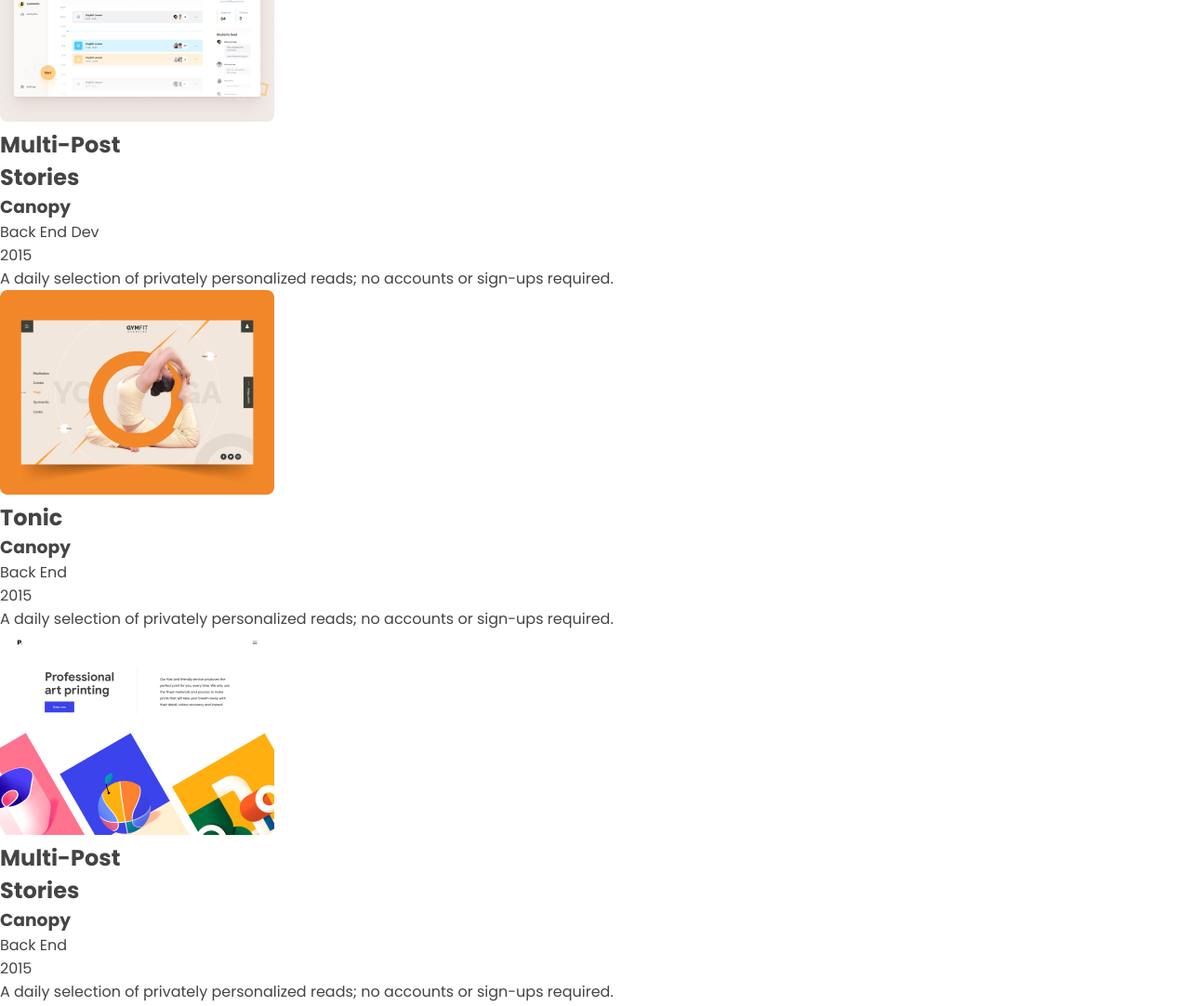
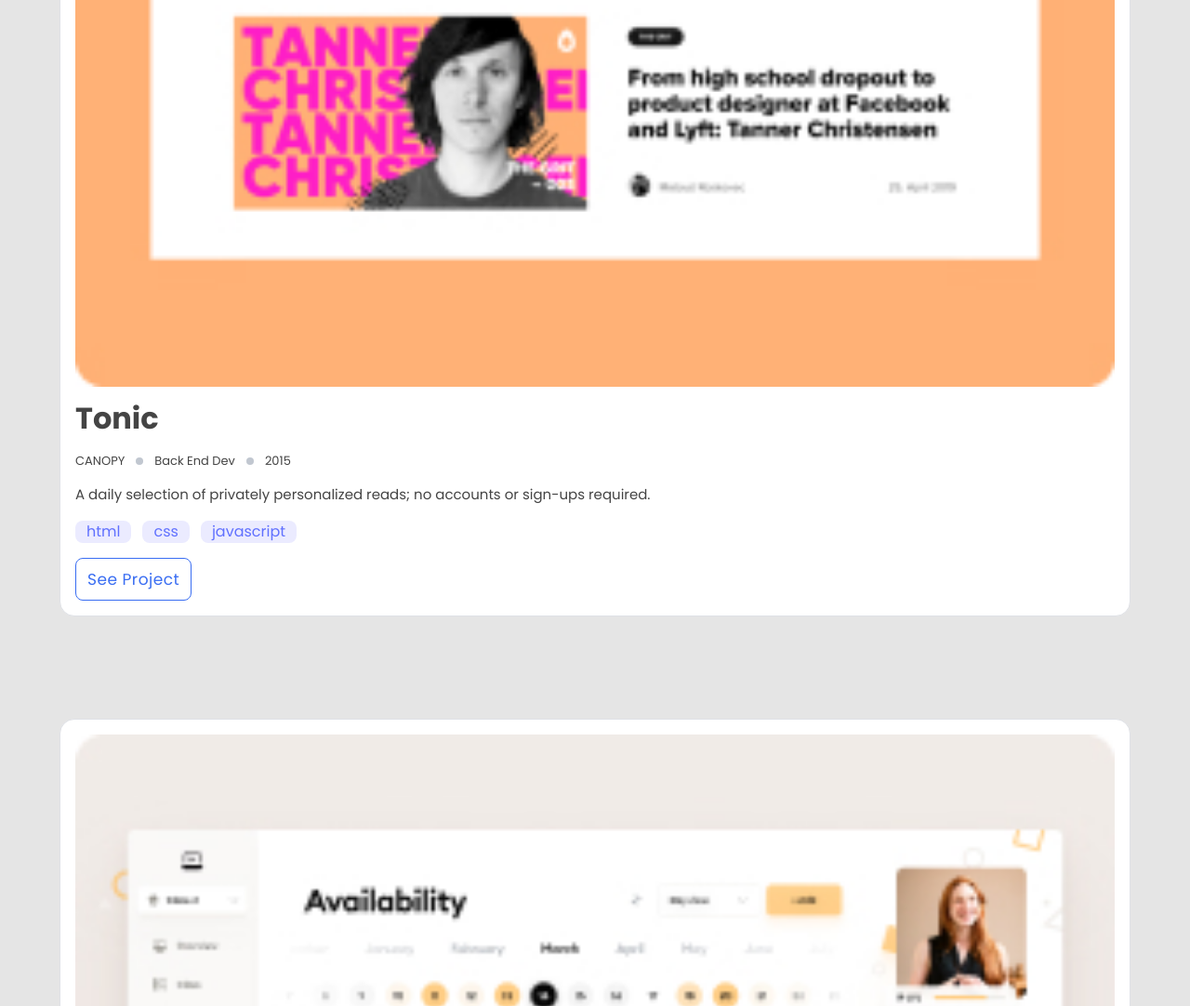
Before and after one commit to kkolade/kolakolade.me.old, a website: page index.html in a window 1280 px wide. Shown: the part 1320-2402 px from the top of the page at 93% size. Drawn offline with Linux system fonts and the light colour scheme.

Commit message:
Added styling for thework section
Styled the work section
Adjusted html to align to provided template
Created utility class for primary button in css

```diff
--- a/css/style.css
+++ b/css/style.css
@@ -48,6 +48,8 @@
   margin: 0 auto;
 }
 
+/* Header Section */
+
 .main-header__container {
   display: flex;
   justify-content: space-between;
@@ -81,6 +83,8 @@
   display: none;
 }
 
+/* Hero Section */
+
 .hero {
   height: 90vh;
   background-image: url("../asset/images/header-bg-mobile.jpg");
@@ -111,6 +115,84 @@
   padding-right: 20px;
 }
 
+/* Work Section */
+
+.work {
+  background-color: #e5e5e5;
+  /* margin: 0 auto; */
+  padding: 120px 0;
+}
+
+.work__container {
+  display: grid;
+  grid-template-rows: auto auto auto auto;
+  /* align-items: center; */
+  row-gap: 110px;
+  /* justify-content: center; */
+}
+.work__card {
+  background-color: #fff;
+  border-radius: 16px;
+  border: 1px solid #dfe1e6;
+  display: flex;
+  flex-direction: column;
+  padding: 16px;
+  gap: 12px;
+}
+
+.work__card-text-content {
+  display: flex;
+  flex-direction: column;
+  gap: 16px;
+}
+
+.work__card-title {
+  font-weight: 700;
+  font-size: 32px;
+  line-height: 44px;
+}
+
+.work__card-info {
+  display: flex;
+  align-items: center;
+  gap: 12px;
+  font-weight: 600px;
+  font-size: 13px;
+  line-height: 16px;
+}
+
+.work__card-project-titlet--callout {
+  text-transform: uppercase;
+}
+
+.marker {
+  width: 8px;
+  height: 8px;
+  background-color: #c1c7d0;
+  border-radius: 50%;
+}
+
+.work__card-description {
+  font-weight: 400;
+  font-size: 15px;
+  line-height: 24px;
+}
+
+.work__card-technology-list {
+  display: flex;
+  gap: 12px;
+  font-weight: 500;
+  line-height: 16px;
+  letter-spacing: 3%;
+  color: #6070ff;
+}
+
+.work__card-technology-item {
+  background-color: #ebebff;
+  padding: 4px 12px;
+  border-radius: 8px;
+}
+
 /* Breakpoint syles */
 
 /* @media (min-width: 480px) {
@@ -125,3 +207,23 @@
 
 /* @media (min-width: 1024px) {
 } */
+
+/* Utility Class */
+
+.btn-primary {
+  font-weight: 500;
+  font-size: 17px;
+  line-height: 24%;
+  letter-spacing: 0.03rem;
+  color: #396df2;
+  border: 1px solid #396df2;
+  border-radius: 8px;
+  padding: 20px 12px;
+  width: fit-content;
+}
+
+.btn-primary:hover {
+  color: #fff;
+  background-color: #396df2;
+  box-shadow: 0 5px 5px rgba(57, 109, 242, 0.2);
+}
--- a/index.html
+++ b/index.html
@@ -81,6 +81,7 @@
       </div>
     </section>
     <section class="work">
+      <div class="container work__container">
         <article class="work__card">
           <img
             src="asset/images/portfolio-1.jpg"
@@ -89,9 +90,11 @@
           />
           <div class="work__card-text-content">
             <h2 class="work__card-title">Tonic</h2>
-          <div class="work__info">
-            <h3 class="work__card-project-titlet">Canopy</h3>
+            <div class="work__card-info">
+              <p class="work__card-project-titlet--callout">Canopy</p>
+              <div class="marker"></div>
               <p class="work__card-project-stack">Back End Dev</p>
+              <div class="marker"></div>
               <p class="work__card-project-year">2015</p>
             </div>
             <p class="work__card-description">
@@ -105,7 +108,7 @@
                 <li class="work__card-technology-item">javascript</li>
               </ul>
             </div>
-          <a href="" class="work__cta">See Project</a>
+            <a href="" class="work__cta btn-primary">See Project</a>
           </div>
         </article>
         <article class="work__card">
@@ -116,9 +119,11 @@
           />
           <div class="work__card-text-content">
             <h2 class="work__card-title">Multi-Post<br />Stories</h2>
-          <div class="work__info">
-            <h3 class="work__card-project-titlet">Canopy</h3>
+            <div class="work__card-info">
+              <p class="work__card-project-titlet--callout">Canopy</p>
+              <div class="marker"></div>
               <p class="work__card-project-stack">Back End Dev</p>
+              <div class="marker"></div>
               <p class="work__card-project-year">2015</p>
             </div>
             <p class="work__card-description">
@@ -127,12 +132,12 @@
             </p>
             <div class="work__tech">
               <ul class="work__card-technology-list">
-              <li class="work__card-technology-item"></li>
-              <li class="work__card-technology-item"></li>
-              <li class="work__card-technology-item"></li>
+                <li class="work__card-technology-item">html</li>
+                <li class="work__card-technology-item">css</li>
+                <li class="work__card-technology-item">javascript</li>
               </ul>
             </div>
-          <a href="" class="work__cta"></a>
+            <a href="" class="work__cta btn-primary">See Project</a>
           </div>
         </article>
         <article class="work__card">
@@ -143,9 +148,11 @@
           />
           <div class="work__card-text-content">
             <h2 class="work__card-title">Tonic</h2>
-          <div class="work__info">
-            <h3 class="work__card-project-titlet">Canopy</h3>
+            <div class="work__card-info">
+              <p class="work__card-project-titlet--callout">Canopy</p>
+              <div class="marker"></div>
               <p class="work__card-project-stack">Back End</p>
+              <div class="marker"></div>
               <p class="work__card-project-year">2015</p>
             </div>
             <p class="work__card-description">
@@ -154,12 +161,12 @@
             </p>
             <div class="work__tech">
               <ul class="work__card-technology-list">
-              <li class="work__card-technology-item"></li>
-              <li class="work__card-technology-item"></li>
-              <li class="work__card-technology-item"></li>
+                <li class="work__card-technology-item">html</li>
+                <li class="work__card-technology-item">css</li>
+                <li class="work__card-technology-item">javascript</li>
               </ul>
             </div>
-          <a href="" class="work__cta"></a>
+            <a href="" class="work__cta btn-primary">See Project</a>
           </div>
         </article>
         <article class="work__card">
@@ -170,9 +177,11 @@
           />
           <div class="work__card-text-content">
             <h2 class="work__card-title">Multi-Post<br />Stories</h2>
-          <div class="work__info">
-            <h3 class="work__card-project-titlet">Canopy</h3>
+            <div class="work__card-info">
+              <p class="work__card-project-titlet--callout">Canopy</p>
+              <div class="marker"></div>
               <p class="work__card-project-stack">Back End</p>
+              <div class="marker"></div>
               <p class="work__card-project-year">2015</p>
             </div>
             <p class="work__card-description">
@@ -181,14 +190,15 @@
             </p>
             <div class="work__tech">
               <ul class="work__card-technology-list">
-              <li class="work__card-technology-item"></li>
-              <li class="work__card-technology-item"></li>
-              <li class="work__card-technology-item"></li>
+                <li class="work__card-technology-item">html</li>
+                <li class="work__card-technology-item">css</li>
+                <li class="work__card-technology-item">javascript</li>
               </ul>
             </div>
-          <a href="" class="work__cta"></a>
+            <a href="#" class="work__cta btn-primary">See Project</a>
           </div>
         </article>
+      </div>
     </section>
   </body>
 </html>
```
Lines whose indentation alone changed are shown as unchanged.
